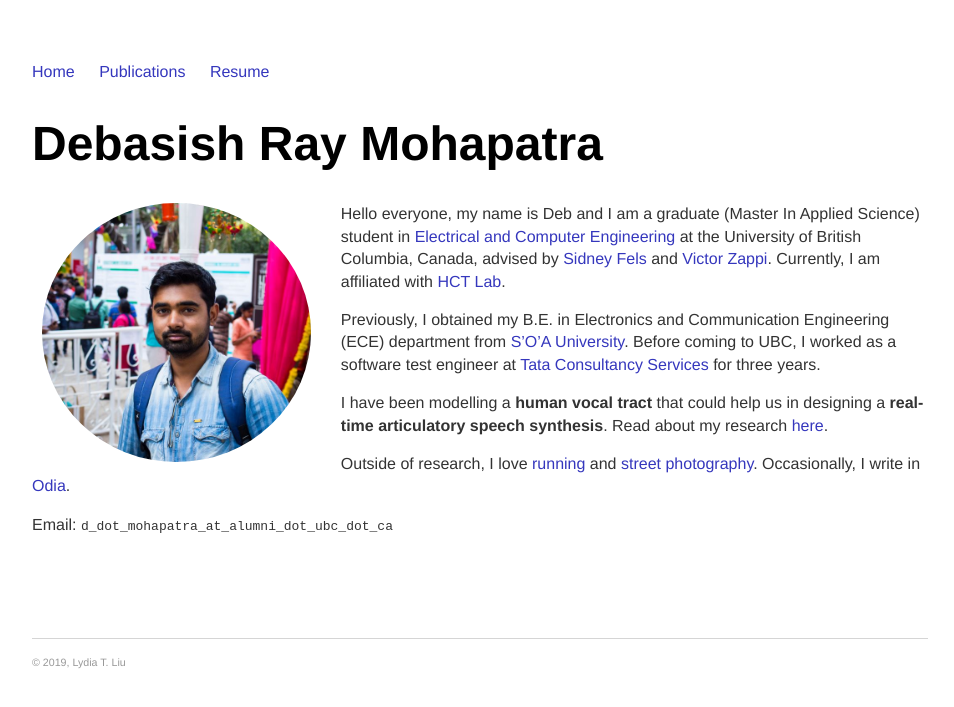
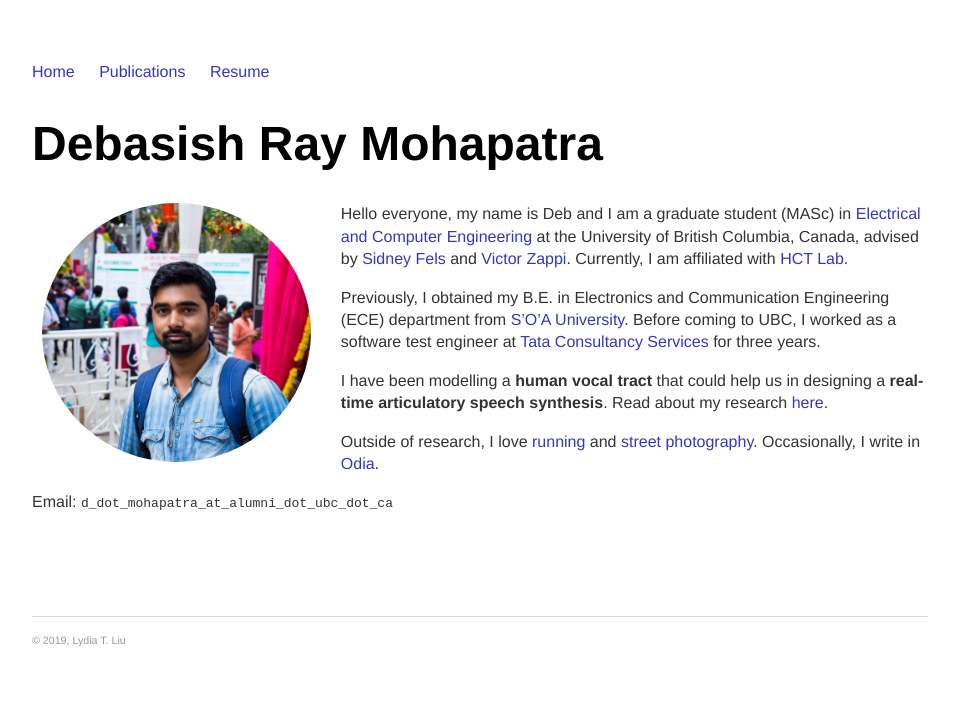
Before and after one commit to PramitSaha/debasishray19.github.io, a Jekyll site: the page built from index.md, in a window 1280 px wide. Shown: the top 707 px of the page, without its empty margins (160-1114 px from the left). Built offline with Jekyll 4.4.1, drawn with Linux system fonts in a browser that asks for light colours.

Commit message:
Update index.md

```diff
--- a/index.md
+++ b/index.md
@@ -7,7 +7,7 @@ title: Deb | University of British Columbia
 
 <img src="img/Capture.JPG" alt="Photo" class="leftside_image">
 
-Hello everyone, my name is Deb and I am a graduate (Master In Applied Science) student in [Electrical and Computer Engineering](http://www.ece.ubc.ca/) at the University of British Columbia, Canada, advised by [Sidney Fels](https://www.ece.ubc.ca/faculty/sid-fels) and [Victor Zappi](https://toomuchidle.com/). Currently, I am affiliated with [HCT Lab](http://hct.ece.ubc.ca/).
+Hello everyone, my name is Deb and I am a graduate student (MASc) in [Electrical and Computer Engineering](http://www.ece.ubc.ca/) at the University of British Columbia, Canada, advised by [Sidney Fels](https://www.ece.ubc.ca/faculty/sid-fels) and [Victor Zappi](https://toomuchidle.com/). Currently, I am affiliated with [HCT Lab](http://hct.ece.ubc.ca/).
 
 Previously, I obtained my B.E. in Electronics and Communication Engineering (ECE) department from [S'O'A University](https://www.soa.ac.in/iter). Before coming to UBC, I worked as a software test engineer at [Tata Consultancy Services](https://www.tcs.com/) for three years.
 
```
